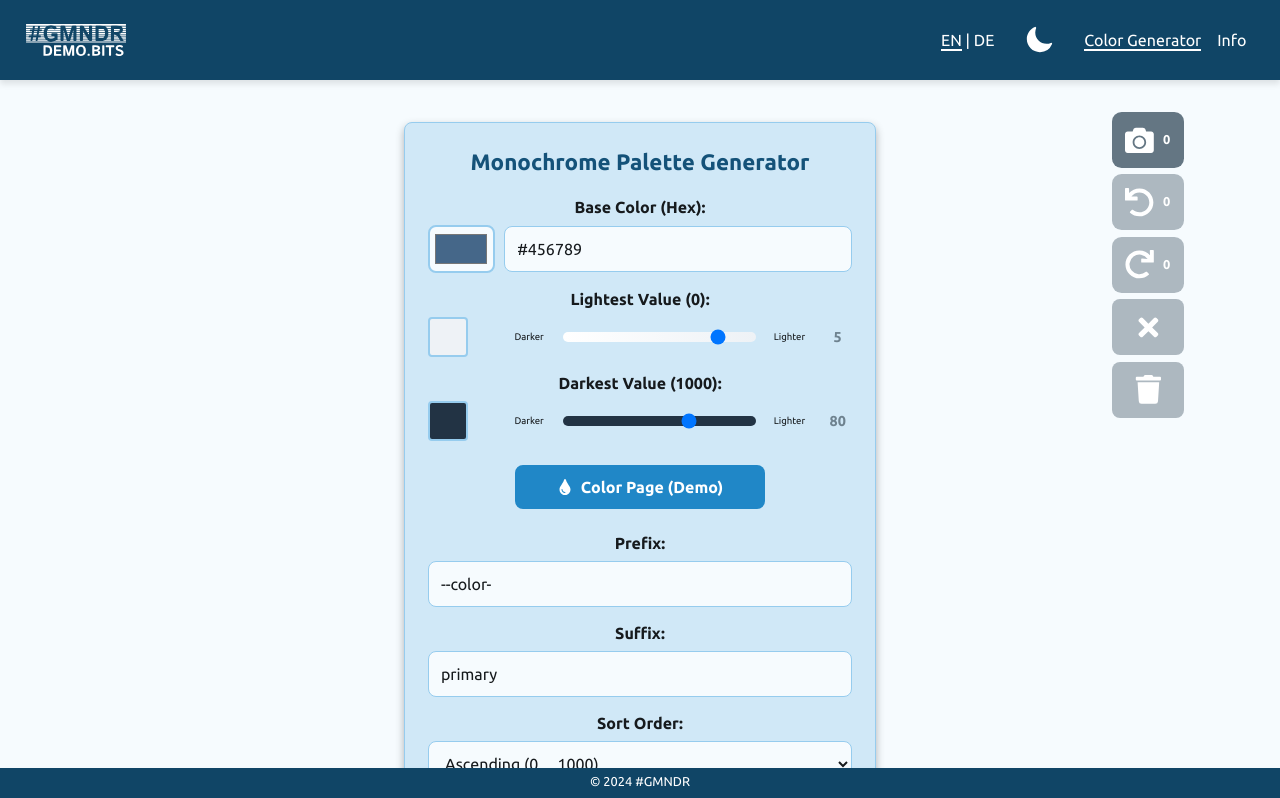
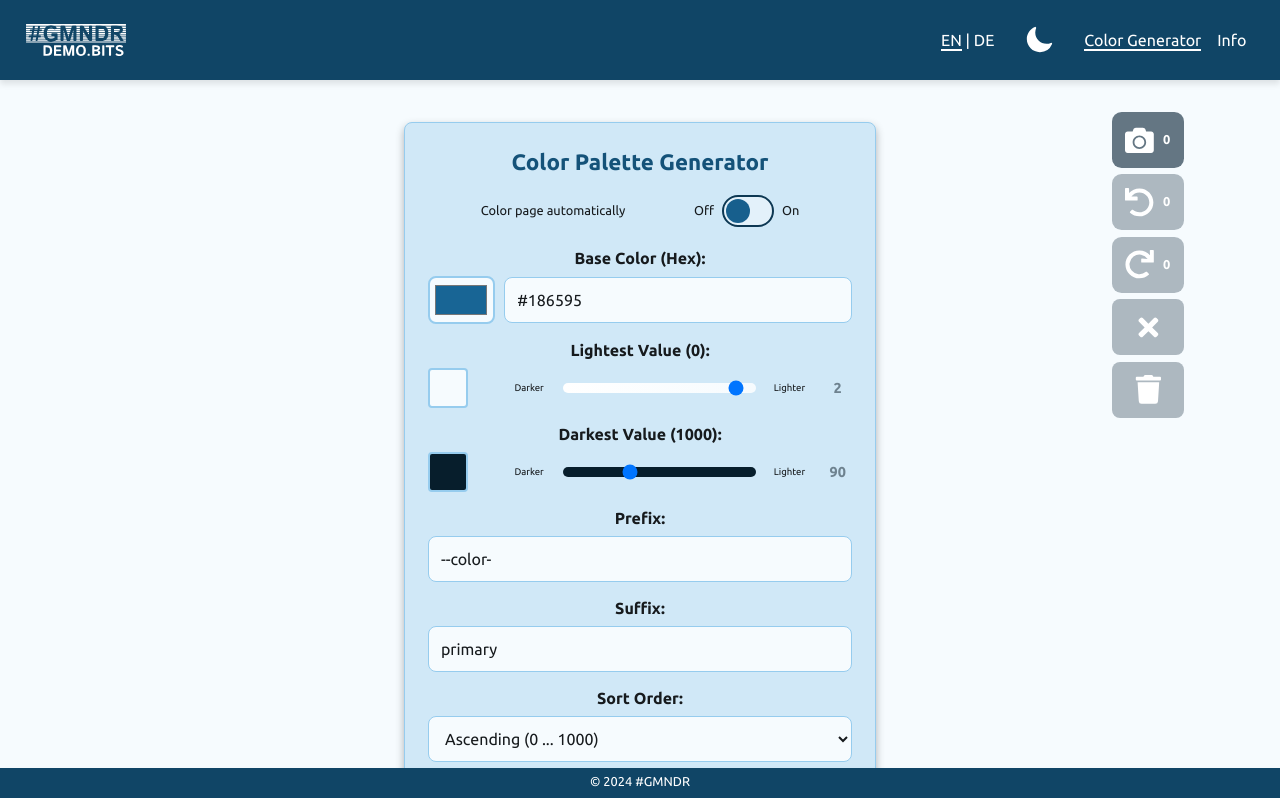
Before and after one commit to markusgemeinder/---gmndr-color-generator, a Next.js app: page / in a window 1280 px wide. Shown: the top 798 px of the page. Built offline with nearby package versions, Linux system fonts and the light colour scheme.

Commit message:
Create and implement ColorPageToggleButton (color page automatically on/off)

```diff
--- /dev/null
+++ b/app/components/Button/ColorPageToggleButton.js
@@ -0,0 +1,77 @@
+// /app/components/Button/ColorPageToggleButton.js
+
+'use client';
+
+import { useState, useContext } from 'react';
+import styled from 'styled-components';
+import LanguageContext from '@/app/components/LanguageProvider';
+import { getText } from '@/lib/languageLibrary';
+
+const ToggleContainer = styled.div`
+  display: flex;
+  flex-direction: row;
+  justify-content: space-evenly;
+  align-items: center;
+  width: 100%;
+  margin-top: 0.4rem;
+  margin-bottom: 0.8rem;
+  gap: 1rem;
+`;
+
+const ToggleText = styled.span`
+  font-size: 0.8rem;
+  color: var(--color-text);
+`;
+
+const ToggleWrapper = styled.div`
+  display: flex;
+  align-items: center;
+  gap: 8px;
+`;
+
+const ToggleFrame = styled.div`
+  display: flex;
+  position: relative;
+  justify-content: center;
+  flex-direction: column;
+  align-items: center;
+  height: 32px;
+  width: 52px;
+  border-radius: 16px;
+  background-color: var(--color-toggle-background);
+  border: 2px solid var(--color-toggle-border);
+  transition: background-color 0.3s ease;
+  cursor: pointer;
+`;
+
+const ToggleButton = styled.div`
+  position: absolute;
+  background-color: var(--color-toggle-button);
+  height: 24px;
+  width: 24px;
+  border-radius: 16px;
+  left: ${({ isActive }) => (isActive ? 'calc(100% - 26px)' : '2px')};
+  transition: left 0.3s ease;
+`;
+
+export default function ColorPageToggleButton({ isPageColorActive, onToggle }) {
+  const { language } = useContext(LanguageContext);
+
+  // ===== Sprachtext-Abfrage
+  const getLanguageText = (key) => {
+    return getText('color_page_toggle_button', key, language);
+  };
+
+  return (
+    <ToggleContainer>
+      <ToggleText>{getLanguageText('color_page_toggle_text')}</ToggleText>
+      <ToggleWrapper>
+        <ToggleText>{getLanguageText('color_page_toggle_off')}</ToggleText>
+        <ToggleFrame onClick={onToggle}>
+          <ToggleButton isActive={isPageColorActive} />
+        </ToggleFrame>
+        <ToggleText>{getLanguageText('color_page_toggle_on')}</ToggleText>
+      </ToggleWrapper>
+    </ToggleContainer>
+  );
+}
--- a/app/components/ColorGenerator/PaletteGenerator.js
+++ b/app/components/ColorGenerator/PaletteGenerator.js
@@ -20,7 +20,6 @@ import {
   CheckboxGroup,
   CheckboxLabel,
   CheckboxInput,
-  ColorPageButton,
   GeneratePaletteButton,
   ResetFormButton,
   CopyPaletteButton,
@@ -28,7 +27,8 @@ import {
   PaletteOutput,
   Spacer,
 } from './PaletteGeneratorStyles';
-import { FaCopy, FaSlidersH, FaRedo, FaTint } from 'react-icons/fa';
+import ColorPageToggleButton from '@/app/components/Button/ColorPageToggleButton';
+import { FaCopy, FaSlidersH, FaRedo } from 'react-icons/fa';
 import { generateMonochromePalette, getColorPreview } from '@/utils/paletteGeneratorUtils';
 import SnapshotController from './SnapshotController';
 import { loadFormDataFromLocalStorage, saveFormDataToLocalStorage } from '@/utils/localStorageUtils';
@@ -36,7 +36,7 @@ import LanguageContext from '@/app/components/LanguageProvider';
 import { getText } from '@/lib/languageLibrary';
 
 const defaults = {
-  hex: '#456789',
+  hex: '#186595',
   prefix: '--color-',
   suffix: 'primary',
   sortOrder: 'asc',
@@ -44,8 +44,8 @@ const defaults = {
     0, 50, 100, 150, 200, 250, 300, 350, 400, 450, 500, 550, 600, 650, 700, 750, 800, 850, 900, 950, 1000,
   ],
   selectedOption: 'optionDefault',
-  darkLimit: 20,
-  brightLimit: 95,
+  darkLimit: 10,
+  brightLimit: 98,
   generatedPalette: null,
 };
 
@@ -114,6 +114,7 @@ const initialFormData = validateFormData(loadFormDataFromLocalStorage()) || defa
 export default function PaletteGenerator() {
   const { language } = useContext(LanguageContext);
   const [state, dispatch] = useReducer(paletteReducer, initialFormData);
+  const [isPageColorActive, setIsPageColorActive] = useState(false);
 
   // ===== Sprachtext-Abfrage
   const getLanguageText = (key) => {
@@ -144,21 +145,58 @@ export default function PaletteGenerator() {
     dispatch({ type: 'SET_VALUE', key: 'hex', value: e.target.value });
   };
 
-  // ===== Seite temporär einfärben =====
-  const handleColorPageButtonClick = () => {
-    const palette = generateMonochromePalette(
-      state.hex,
-      state.prefix,
-      state.suffix,
-      state.darkLimit,
-      state.brightLimit
-    );
-
+  // ===== Temporäre Palette anwenden =====
+  const applyPaletteToPage = (palette) => {
     Object.entries(palette).forEach(([key, value]) => {
       const colorKey = key.split('-').pop();
       document.documentElement.style.setProperty(`--color-primary-${colorKey}`, value);
     });
   };
+
+  // ===== Seite einfärben basierend auf Toggle =====
+  const handleTogglePageColors = () => {
+    setIsPageColorActive((prev) => {
+      const newValue = !prev;
+
+      if (newValue) {
+        // Aktivieren: Aktuellen Zustand einfärben
+        const palette = generateMonochromePalette(
+          state.hex,
+          state.prefix,
+          state.suffix,
+          state.darkLimit,
+          state.brightLimit
+        );
+        applyPaletteToPage(palette);
+      } else {
+        // Deaktivieren: Standard-Palette anwenden
+        const defaultPalette = generateMonochromePalette(
+          defaults.hex,
+          defaults.prefix,
+          defaults.suffix,
+          defaults.darkLimit,
+          defaults.brightLimit
+        );
+        applyPaletteToPage(defaultPalette);
+      }
+
+      return newValue;
+    });
+  };
+
+  // Automatisches Anwenden der Einfärbung bei Änderungen des Zustands
+  useEffect(() => {
+    if (isPageColorActive) {
+      const palette = generateMonochromePalette(
+        state.hex,
+        state.prefix,
+        state.suffix,
+        state.darkLimit,
+        state.brightLimit
+      );
+      applyPaletteToPage(palette);
+    }
+  }, [state, isPageColorActive]);
 
   // ===== Palette generieren =====
   const handleGeneratePalette = () => {
@@ -236,6 +274,8 @@ export default function PaletteGenerator() {
 
       <Title>{getLanguageText('title')}</Title>
 
+      <ColorPageToggleButton isPageColorActive={isPageColorActive} onToggle={handleTogglePageColors} />
+
       <InputGroup>
         <Label>{getLanguageText('hexLabel')}</Label>
         <ColorPickerWrapper>
@@ -296,11 +336,6 @@ export default function PaletteGenerator() {
           <SliderValue>{100 - state.darkLimit}</SliderValue>
         </ColorTileWrapper>
       </InputGroup>
-
-      <ColorPageButton width='100%' onClick={handleColorPageButtonClick}>
-        <FaTint /> {getLanguageText('demoButton')}
-      </ColorPageButton>
-      <Spacer />
 
       <InputGroup>
         <Label>{getLanguageText('prefixLabel')}</Label>
--- a/app/components/ColorGenerator/PaletteGeneratorStyles.js
+++ b/app/components/ColorGenerator/PaletteGeneratorStyles.js
@@ -306,8 +306,6 @@ export const GeneratePaletteButton = styled(Button)`
   }
 `;
 
-export const ColorPageButton = styled(GeneratePaletteButton)``;
-
 export const ResetFormButton = styled(Button)`
   width: 15.6rem;
   background-color: var(--color-button-secondary-light);
--- a/app/globals.css
+++ b/app/globals.css
@@ -240,6 +240,7 @@ ol {
   --color-accordion-content-background: var(--color-white);
 
   /* Button Colors */
+  --color-button-text: var(--color-white);
   --color-button-primary: var(--color-primary-600);
   --color-button-primary-hover: var(--color-primary-650);
   --color-button-secondary: var(--color-secondary-600);
@@ -255,8 +256,10 @@ ol {
   --color-button-confirmation: var(--color-green-700);
   --color-button-confirmation-hover: var(--color-green-750);
 
-  /* Button Text ColorGenerator */
-  --color-button-text: var(--color-white);
+  /* Toggle Button Colors */
+  --color-toggle-background: var(--color-primary-50);
+  --color-toggle-border: var(--color-primary-900);
+  --color-toggle-button: var(--color-primary-750);
 
   /* Page Navigation Button Colors */
   --color-button-page-navigation: var(--color-primary-700);
@@ -305,6 +308,7 @@ ol {
   --color-accordion-content-background: var(--color-secondary-800);
 
   /* Button Colors */
+  --color-button-text: var(--color-white);
   --color-button-primary: var(--color-primary-550);
   --color-button-primary-hover: var(--color-primary-450);
   --color-button-secondary: var(--color-secondary-650);
@@ -320,8 +324,10 @@ ol {
   --color-button-confirmation: var(--color-green-750);
   --color-button-confirmation-hover: var(--color-green-700);
 
-  /* Button Text ColorGenerator */
-  --color-button-text: var(--color-white);
+  /* Toggle Button Colors */
+  --color-toggle-background: var(--color-primary-850);
+  --color-toggle-border: var(--color-primary-650);
+  --color-toggle-button: var(--color-primary-100);
 
   /* Page Navigation Button Colors */
   --color-button-page-navigation: var(--color-primary-200);
--- a/app/layout.js
+++ b/app/layout.js
@@ -11,7 +11,7 @@ import MainContainer from '@/app/components/Layout/MainContainer';
 import { LanguageProvider } from '@/app/components/LanguageProvider';
 
 export const metadata = {
-  title: '#GMNDR Color Generator',
+  title: '#GMNDR Color Palette Generator',
   description: 'Created with Next.js 14 | Erstellt mit Next.js 14',
   icons: {
     icon: '/favicon/gmndr.ico',
```
Also changed, not shown: lib/languageLibrary.js.
